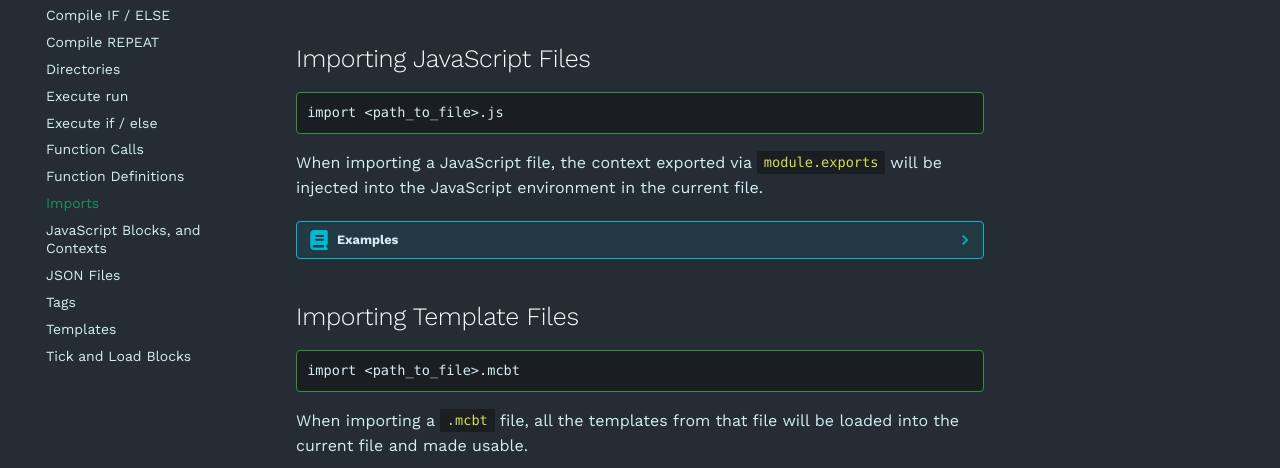
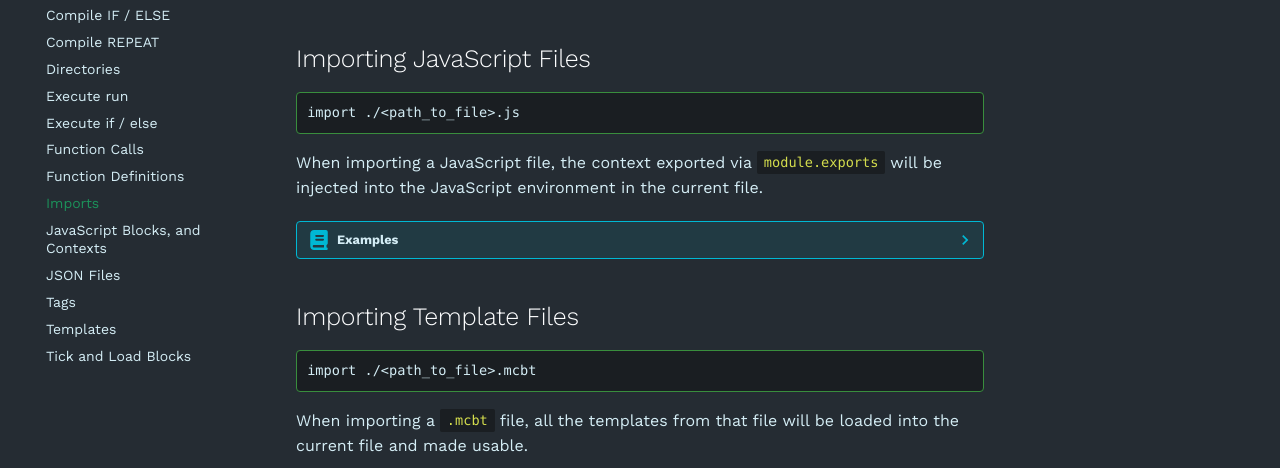
Before and after one commit to mc-build/mc-build.github.io, an MkDocs documentation site: the page built from docs/language-features/imports.md, in a window 1280 px wide and 1223 px high. Shown: the part 252-720 px from the top of the window. Built offline with MkDocs 1.6.1 and Material for MkDocs 9.7.7, drawn with Linux system fonts in a browser that asks for light colours; some web fonts are replaced.

````diff
--- a/docs/language-features/imports.md
+++ b/docs/language-features/imports.md
@@ -2,7 +2,7 @@ MC-Build supports importing of JavaScript, Templates, and libraries.
 
 ## Importing JavaScript Files
 ```
-import <path_to_file>.js
+import ./<path_to_file>.js
 ```
 
 When importing a JavaScript file, the context exported via `module.exports` will be injected into the JavaScript environment in the current file.
@@ -36,7 +36,7 @@ When importing a JavaScript file, the context exported via `module.exports` will
 
 ## Importing Template Files
 ```
-import <path_to_file>.mcbt
+import ./<path_to_file>.mcbt
 ```
 
 When importing a `.mcbt` file, all the templates from that file will be loaded into the current file and made usable.
````
Also changed, not shown: docs/language-features/templates.md (+2 -2 lines).
